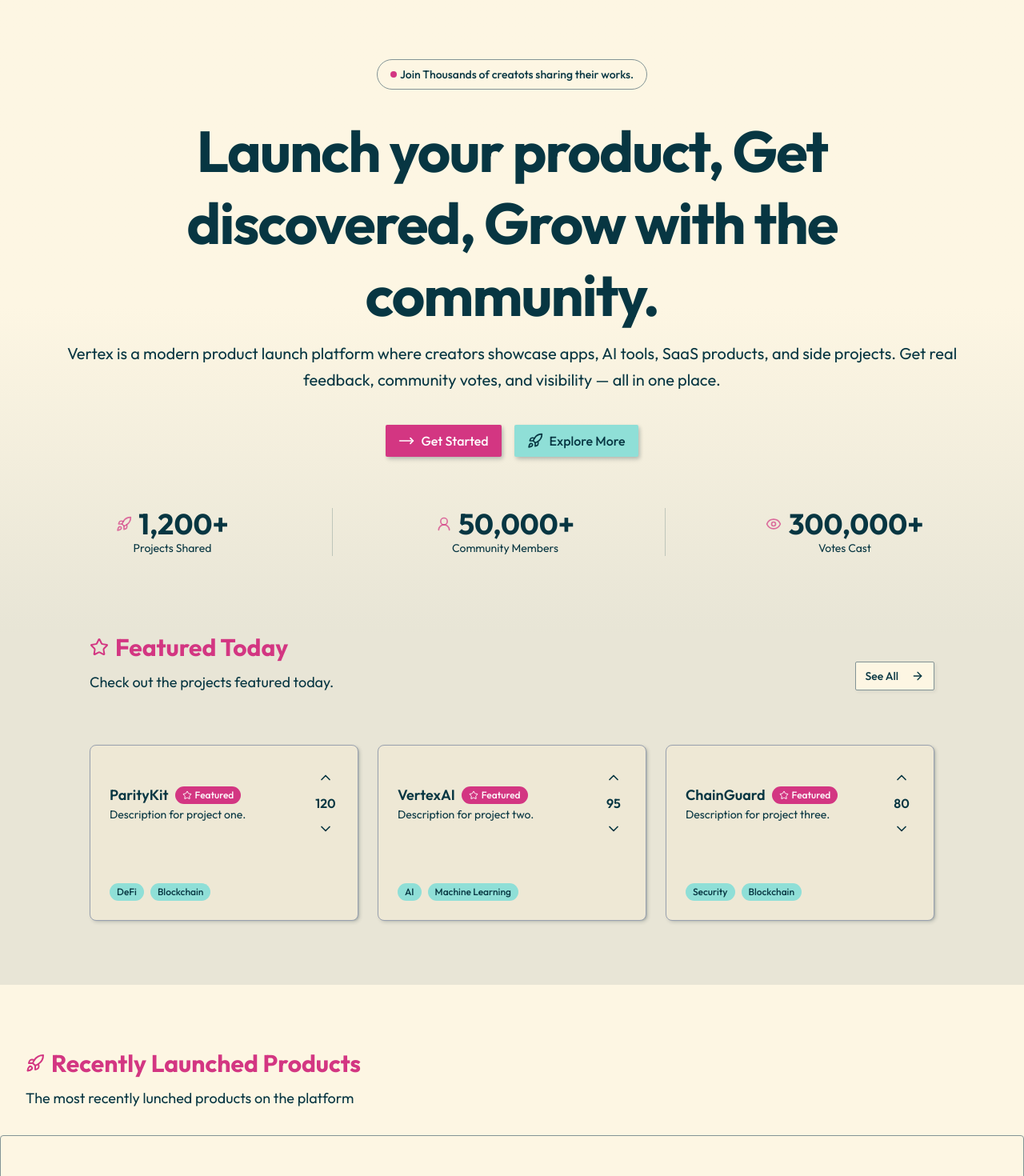
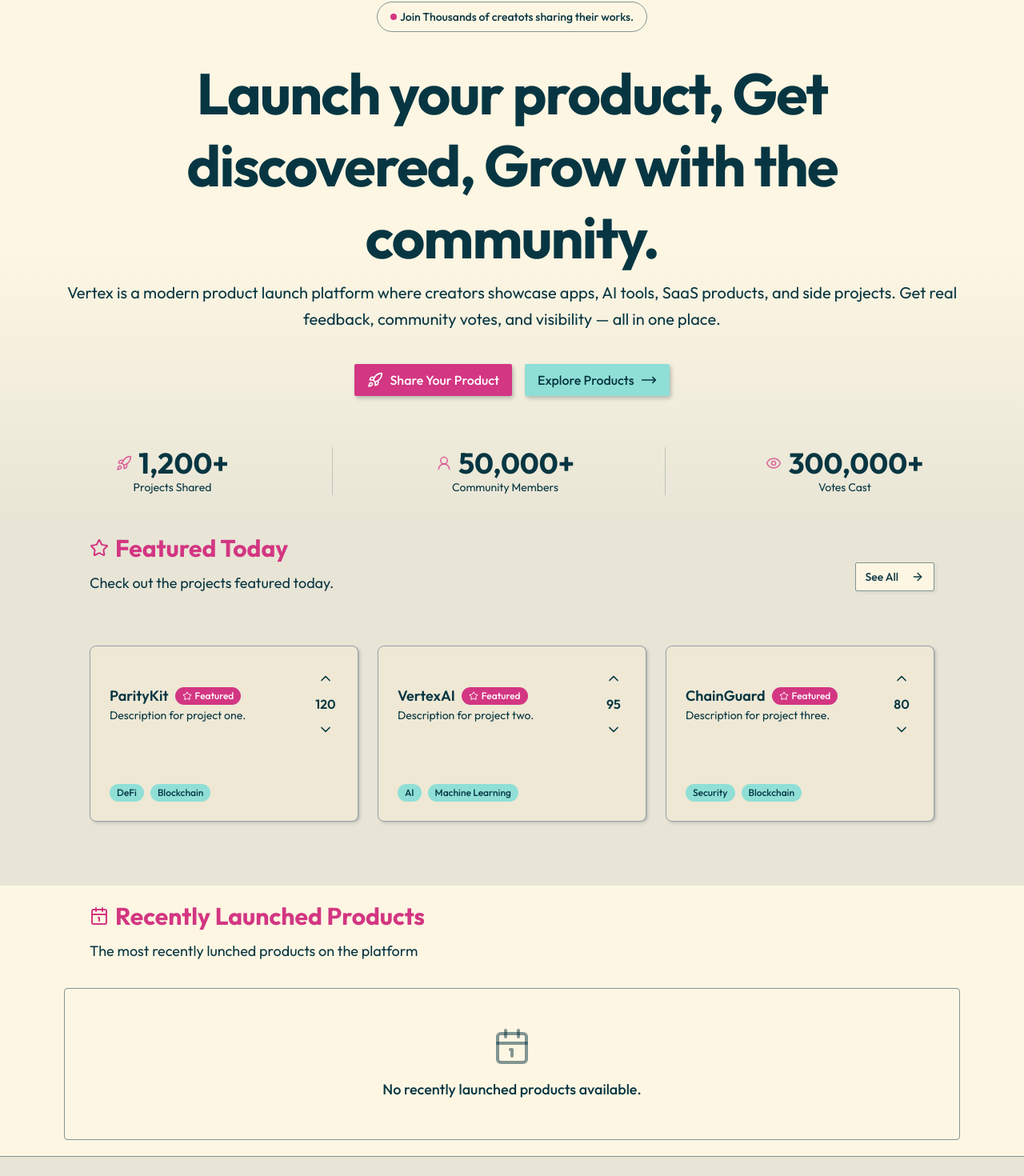
Before and after one commit to bijaya-dev07/Vertex, a Next.js app in the folder vertex/: page / in a window 1280 px wide. Shown: the part 135-1605 px from the top of the page at 80% size. Built offline with nearby package versions, Linux system fonts and the light colour scheme.

Commit message:
feat: update layout structure by adding Header and Footer components; enhance EmptyState styling and functionality

```diff
--- a/vertex/app/layout.tsx
+++ b/vertex/app/layout.tsx
@@ -21,8 +21,8 @@ export default function RootLayout({
 }>) {
   return (
     <html lang="en">
-      <Header />
       <body className={`${outfit.variable} antialiased`}>
+        <Header />
         {children}
         <Footer />
       </body>
--- a/vertex/components/common/empty-state.tsx
+++ b/vertex/components/common/empty-state.tsx
@@ -7,7 +7,7 @@ export default function EmptyState({
   icon: LucideIcon;
 }) {
   return (
-    <div className="empty-state">
+    <div className="empty-state flex flex-col items-center justify-center">
       {Icon && <Icon className="size-12 text-muted-foreground/50 mb-4" />}
 
       <p className="text-lg font-medium">{message}</p>
--- a/vertex/components/common/header.tsx
+++ b/vertex/components/common/header.tsx
@@ -18,7 +18,7 @@ const Logo = () => {
 export default function Header() {
   const isSingedIn = false; // TODO: Replace with actual authentication logic
   return (
-    <header className="py-6 border-b sticky top-0 z-50 bg-background/95 backdrop-blur supports-backdrop-filter:bg-background/60">
+    <header className="py-3 border-b sticky top-0 z-50 bg-background/95 backdrop-blur supports-backdrop-filter:bg-background/60">
       <div className="wrapper px-12">
         <div className="flex h-16 items-center justify-between">
           <Logo />
--- a/vertex/components/ui/landing-page/hero-section.tsx
+++ b/vertex/components/ui/landing-page/hero-section.tsx
@@ -7,6 +7,7 @@ import {
   RocketIcon,
   User2Icon,
   EyeIcon,
+  Sparkles,
 } from "lucide-react";
 import StatsCard from "./stat-cards";
 
@@ -47,10 +48,10 @@ export default function HeroSection() {
     <div>
       <section className="relative overflow-hidden bg-linear-to-b from-background via-background to-muted/20">
         <div className="wrapper">
-          <div className="flex flex-col items-center justify-center lg:py-24 py-12 text-center">
+          <div className="flex flex-col items-center justify-center lg:py-12 py-12 text-center">
             <LiveBadge />
 
-            <h1 className="text-5xl sm:text-6xl lg:text-7xl font-bold tracking-tight leading-tight mb-3 max-w-6xl">
+            <h1 className="text-5xl sm:text-6xl lg:text-7xl font-bold tracking-tight leading-tight mb-2 max-w-6xl">
               Launch your product, Get discovered, Grow with the community.
             </h1>
 
@@ -64,8 +65,8 @@ export default function HeroSection() {
               <Button asChild className="text-base px-6 shadow-lg" size="lg">
                 <Link href="/submit">
                   {" "}
-                  <MoveRight className="size-5" />
-                  Get Started
+                   <Rocket className="size-5" />
+                  Share Your Product
                 </Link>
               </Button>
               <Button
@@ -76,8 +77,8 @@ export default function HeroSection() {
               >
                 <Link href="/submit">
                   {" "}
-                  <Rocket className="size-5" />
-                  Explore More
+                  Explore Products
+                  <MoveRight className="size-5" />
                 </Link>
               </Button>
             </div>
--- a/vertex/components/ui/landing-page/recently-lunched-product.tsx
+++ b/vertex/components/ui/landing-page/recently-lunched-product.tsx
@@ -1,16 +1,16 @@
 import EmptyState from "@/components/common/empty-state";
 import SectionHeader from "@/components/common/section-header";
 import ProductCard from "@/components/products/product-cards";
-import { RocketIcon } from "lucide-react";
+import { Calendar1Icon, RocketIcon } from "lucide-react";
 
 export default function RecentlyLaunchedProduct() {
   const recentlyLaunchedProducts = [];
   return (
-    <section className="py-20">
+    <section className="px-20 py-5">
       <div className="wrapper space-y-12 mb-8">
         <SectionHeader
           title="Recently Launched Products"
-          icon={RocketIcon}
+          icon={Calendar1Icon}
           description="The most recently lunched products on the platform"
         />
       </div>
@@ -23,7 +23,7 @@ export default function RecentlyLaunchedProduct() {
       ) : (
         <EmptyState
           message="No recently launched products available."
-          icon={RocketIcon}
+          icon={Calendar1Icon}
         />
       )}
     </section>
```
